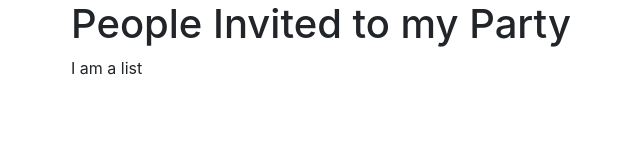
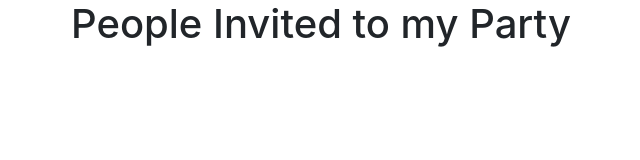
Before and after one commit to kabradshaw1/react-typescript-redux, a React (Create React App) app: page / in a window 1280 px wide. Shown: the top 160 px of the page, without its empty margins (11-651 px from the left). Built offline with nearby package versions, Linux system fonts and the light colour scheme; the HTML template or start-up script is replaced by a standard one.

Commit message:
learning some typescript

```diff
--- a/src/components/List/index.tsx
+++ b/src/components/List/index.tsx
@@ -1,4 +1,6 @@
 import React from 'react';
+import Card from 'react-bootstrap/Card';
+import Container from 'react-bootstrap/Container'
 
 interface IProps {
   people: {
@@ -14,15 +16,23 @@ const List: React.FC<IProps> = ({ people }) => {
   const renderList = (): JSX.Element[] => {
       return people.map((person) => {
         return (
-          <div></div>
+          <Card>
+            <Card.Img src={person.url}/>
+            <Card.Body>
+              <Card.Title>{person.name}</Card.Title>
+              <Card.Text>{person.age}</Card.Text>
+              <Card.Text>{person.note}</Card.Text>
+            </Card.Body>
+          </Card>
         );
       });
   };
 
   return (
-    <div>
-      I am a list
-    </div>
+    <Container>
+      {renderList()}
+    </Container>
+
   )
 };
 
```
